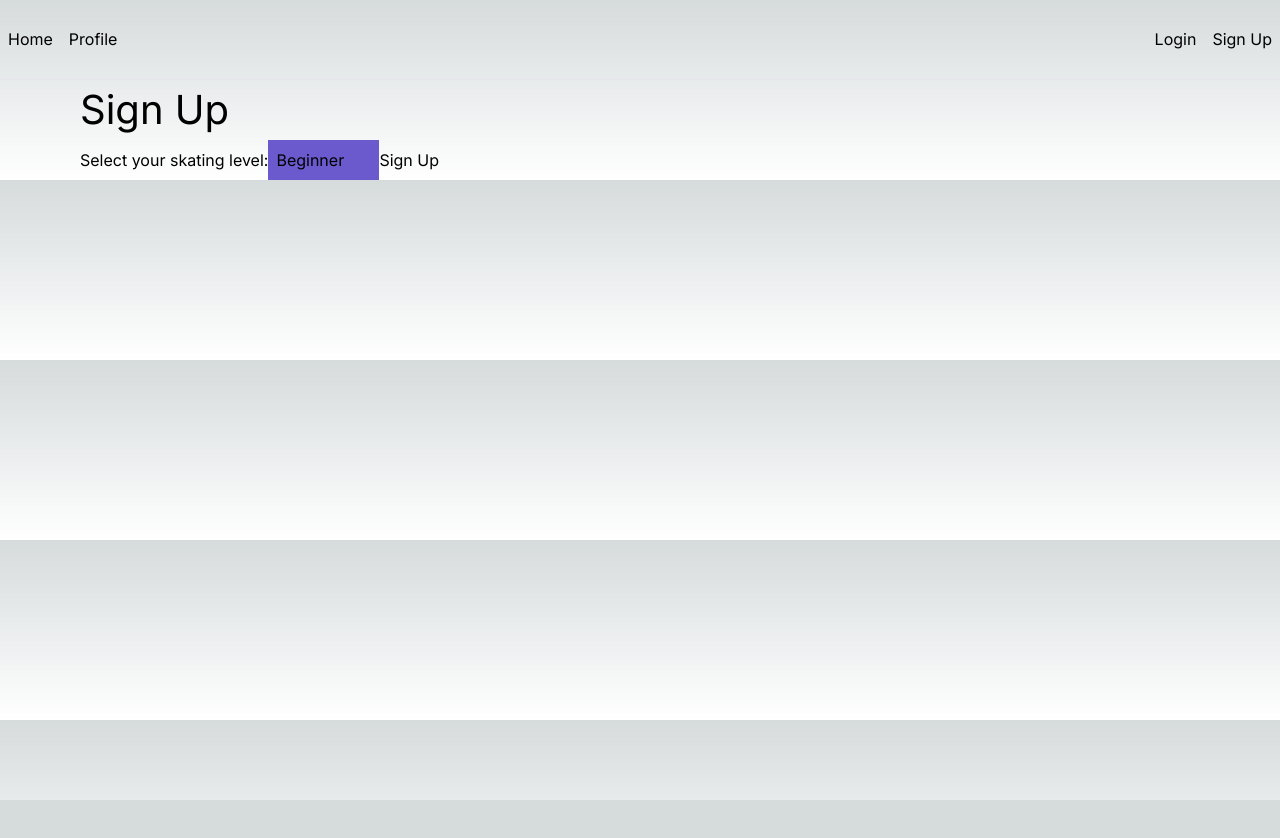
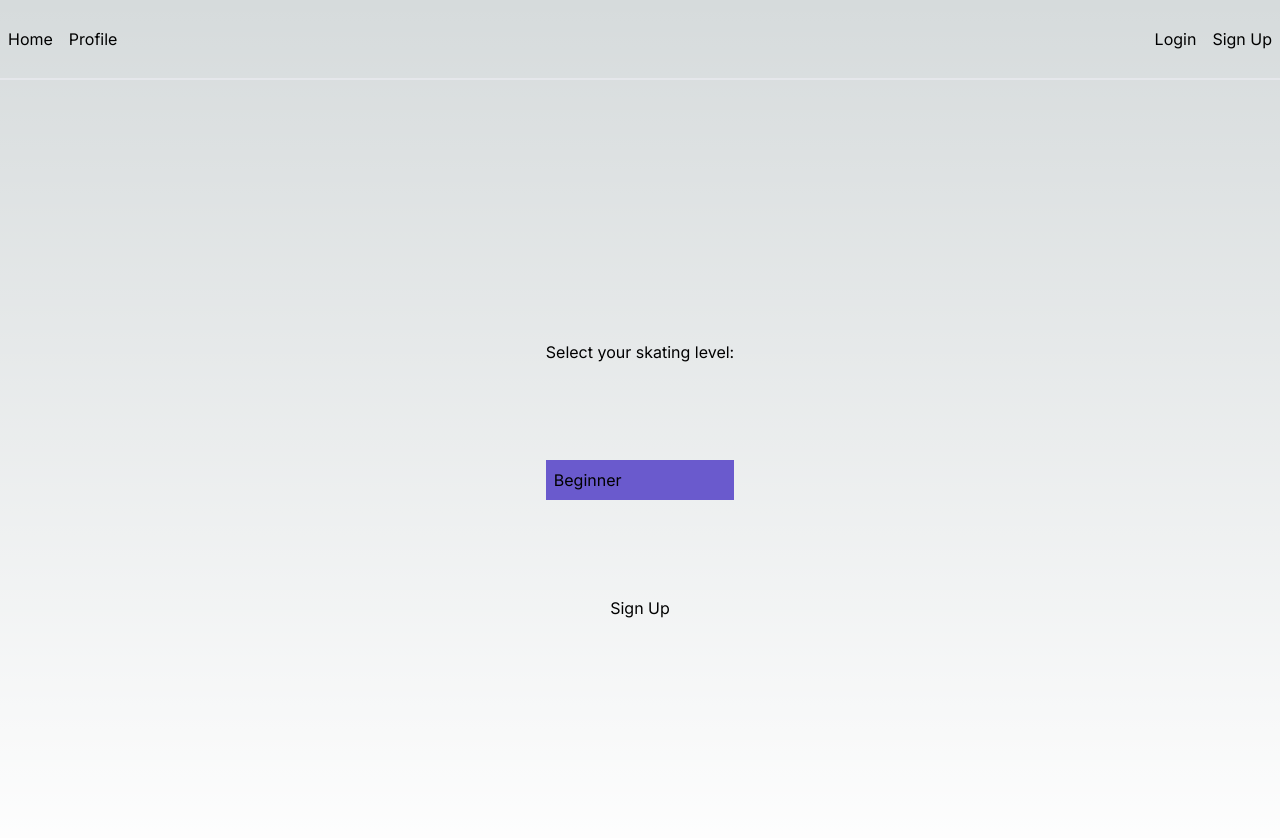
Before and after one commit to easyvansh/Review-Website, a Next.js app: page /signup in a window 1280 px wide. Shown: the top 838 px of the page. Before the commit the page ends 800 px from the top, so only its background shows below. Built offline with nearby package versions, Linux system fonts and the light colour scheme; no server answers.

Commit message:
Updated Sign Up Logic

```diff
--- a/app/signup/page.tsx
+++ b/app/signup/page.tsx
@@ -1,10 +1,10 @@
 "use client"
 
-import React, { useState } from "react";
+import React, {useState} from 'react'
 import { UserAuth } from "../context/AuthContext";
-import { useRouter } from "next/navigation";
+import { useRouter } from 'next/navigation';
 
-const SignUpPage = () => {
+const SignUp = () => {
     const { googleSignIn } = UserAuth();
     const [skatingLevel, setSkatingLevel] = useState("beginner");
     const router = useRouter();
@@ -12,15 +12,15 @@ const SignUpPage = () => {
     const handleSignUp = async () => {
       try {
         await googleSignIn(skatingLevel);
-      router.push("/profile"); // Redirect to profile or home after successful sign-up
+        router.push('/profile');
       } catch (err) {
         console.log(err);
       }
     };
 
     return (
-    <div className="signup-form px-20">
-      <h2>Sign Up</h2>
+      <div className="signup-form px-20 h-screen w-auto flex flex-col justify-center items-center">
+      <div className = "flex flex-col gap-24">
         <label htmlFor="skatingLevel">Select your skating level:</label>
         <select
           id="skatingLevel"
@@ -33,7 +33,8 @@ const SignUpPage = () => {
         </select>
         <button onClick={handleSignUp}>Sign Up</button>
       </div>
+      </div>
     );
   };
 
-export default SignUpPage;
+export default SignUp
```
Lines whose indentation alone changed are shown as unchanged.
